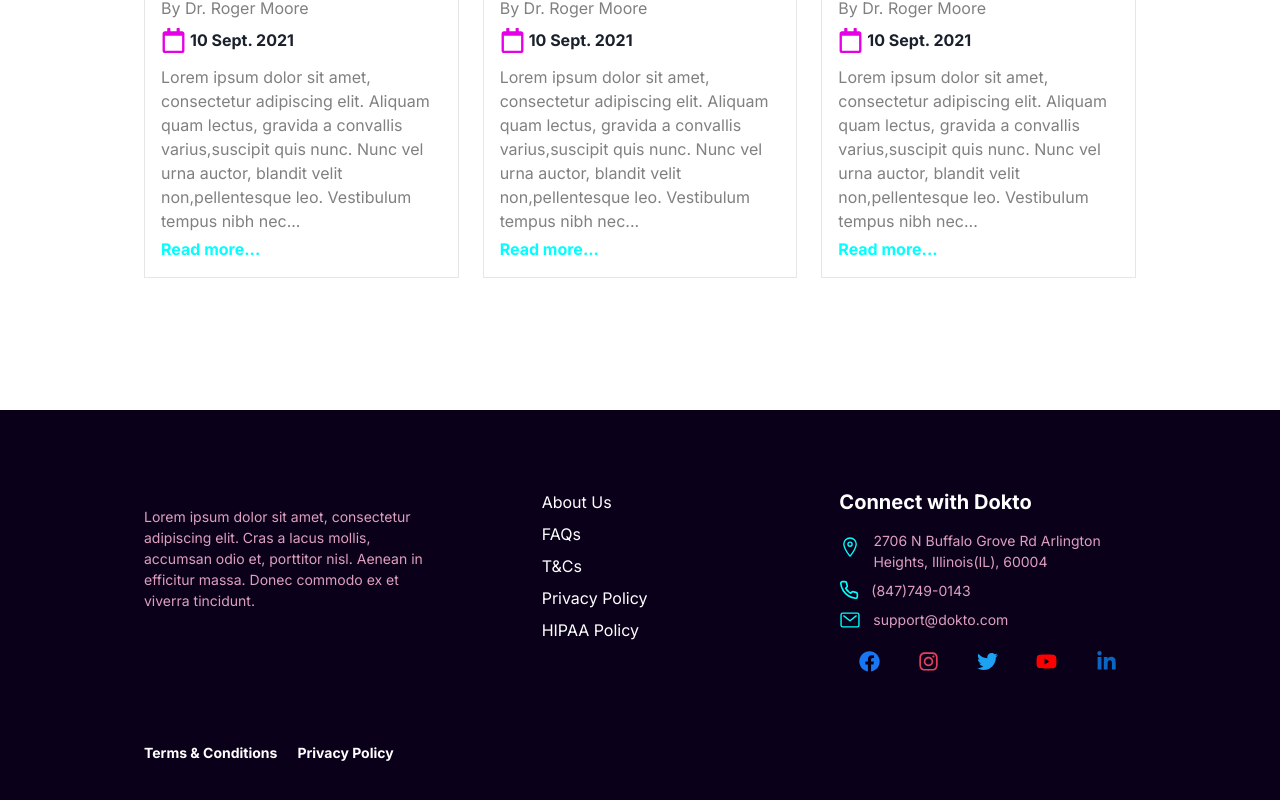
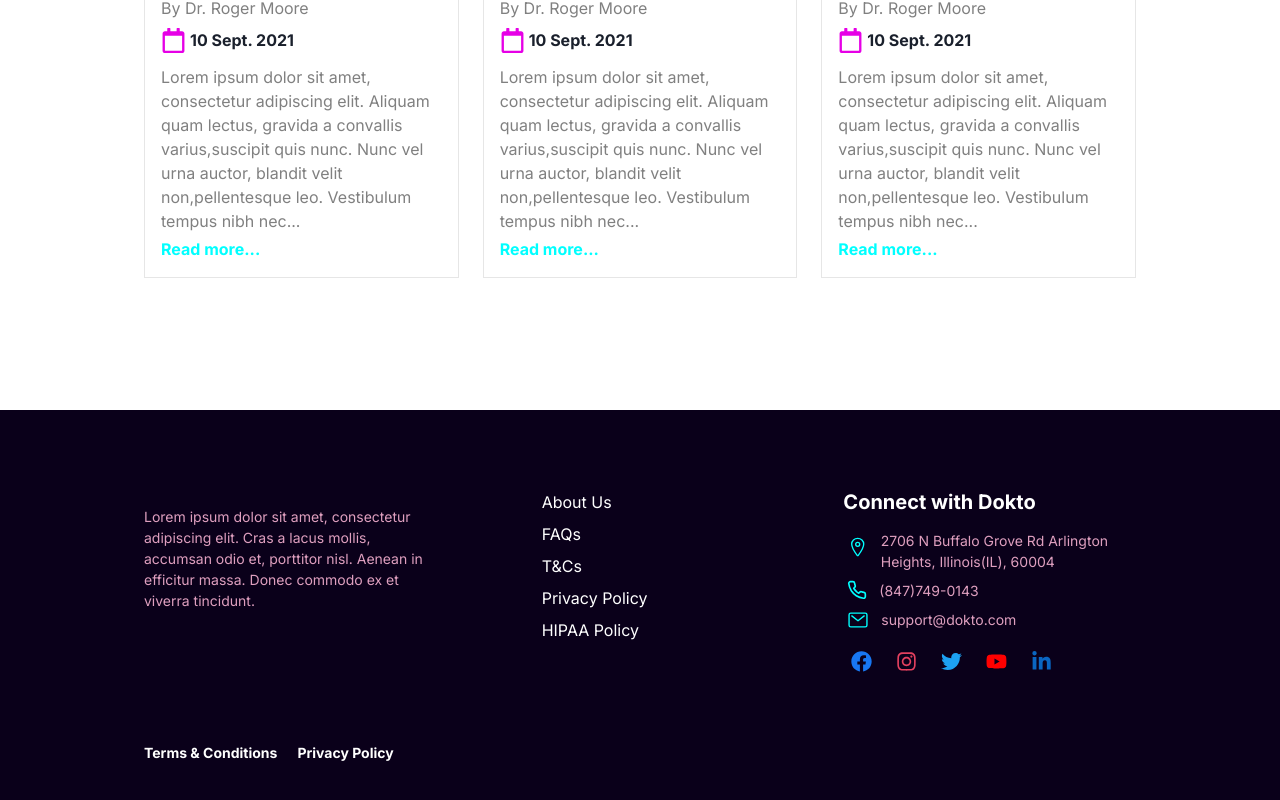
Before and after one commit to leveorxyz/dokto-frontend, a React (Create React App) app: page / in a window 1280 px wide. Shown: the part 2458-3258 px from the top of the page. Built offline with nearby package versions, Linux system fonts and the light colour scheme.

Commit message:
Update icon spacing in FooterDoctor

```diff
--- a/src/components/home/FooterDoctor.tsx
+++ b/src/components/home/FooterDoctor.tsx
@@ -49,9 +49,9 @@ const FooterDoctor = () => {
 						</Box>
 						<Divider dividerColor='white' orientation="vertical"/>
 						<Box flex='1' mb='4'>
-							<Heading size='md'>Connect with Dokto</Heading>
+							<Heading size='md' ml='1'>Connect with Dokto</Heading>
 							<List mt='4' spacing={2} fontSize='sm' color='#df9fbf'>
-								<ListItem>
+								<ListItem  ml='2'>
 									<Box d='flex' flexDir='row'>
 										<IconContext.Provider value={{ color: "#00ffff" }}>
 											<IoLocationOutline size={34}/>
@@ -59,7 +59,7 @@ const FooterDoctor = () => {
 										<Box ml='3'>2706 N Buffalo Grove Rd Arlington Heights, Illinois(IL), 60004</Box>
 									</Box>
 								</ListItem>
-								<ListItem>
+								<ListItem  ml='2'>
 									<Box d='flex' flexDir='row'>
 										<IconContext.Provider value={{ color: "#00ffff" }}>
 											<FiPhone size={20}/>
@@ -67,7 +67,7 @@ const FooterDoctor = () => {
 										<Box ml='3'>(847)749-0143</Box>
 									</Box>
 								</ListItem>
-								<ListItem>
+								<ListItem  ml='2'>
 									<Box d='flex' flexDir='row'>
 										<IconContext.Provider value={{ color: "#00ffff" }}>
 											<IoMailOutline size={22}/>
@@ -76,7 +76,7 @@ const FooterDoctor = () => {
 									</Box>
 								</ListItem>
 								<ListItem>
-									<Box><SocialIcons /></Box>
+									<Box d='flex'><SocialIcons /></Box>
 								</ListItem>
 							</List>
 						</Box>
```
